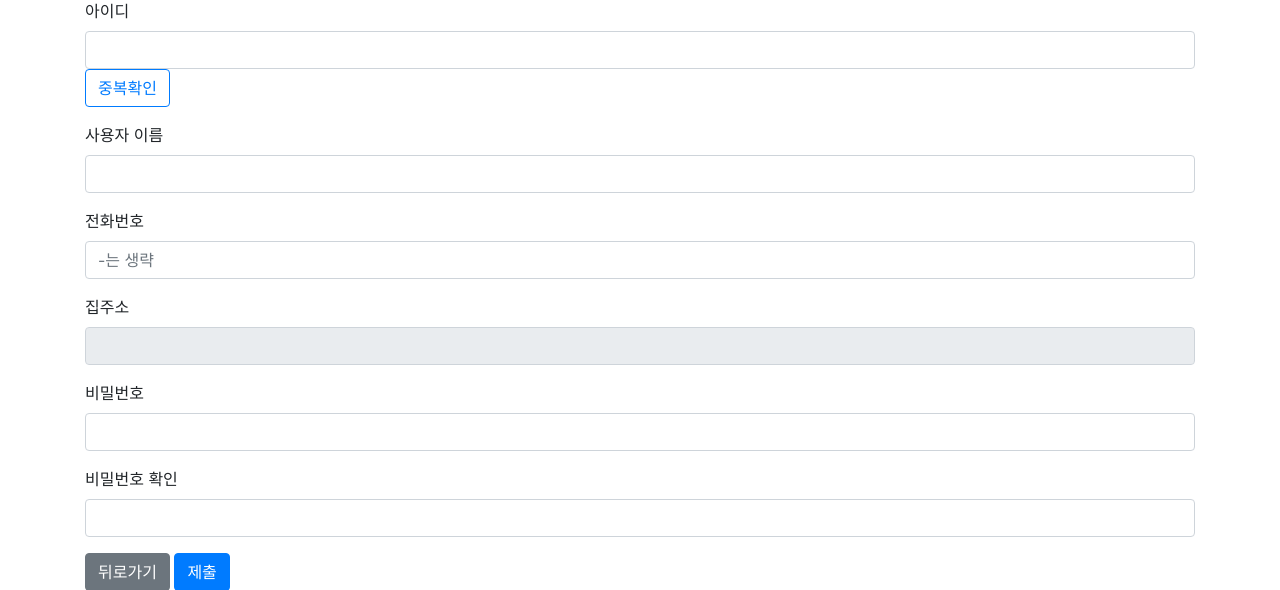
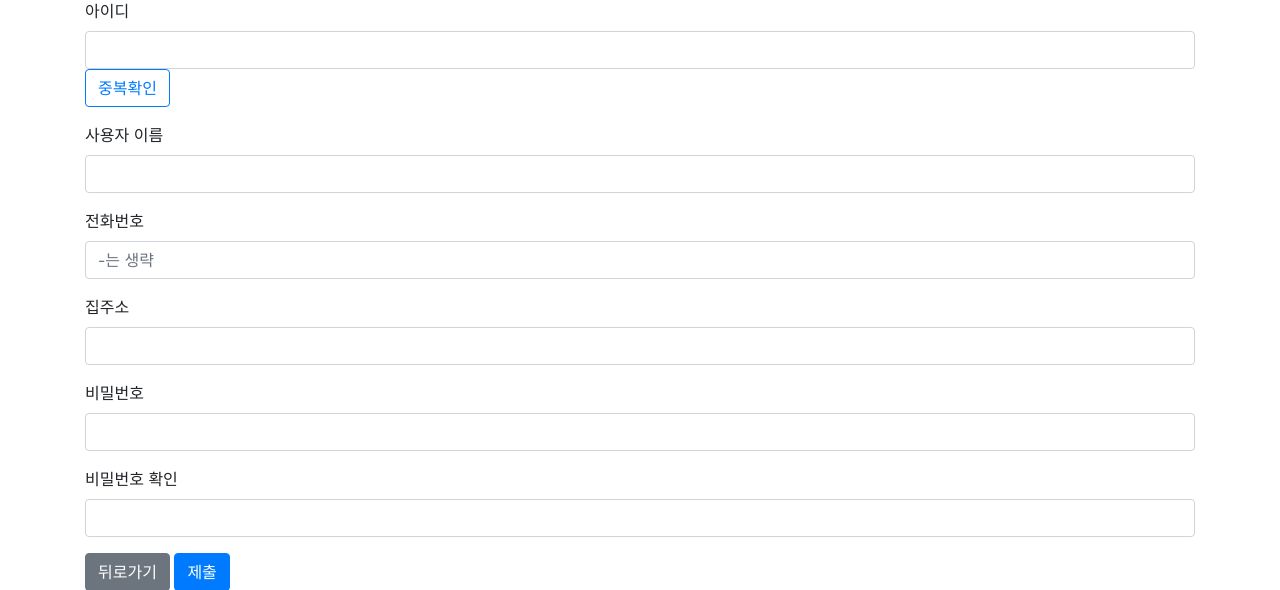
Before and after one commit to saleprobe/Project, a Flask app: page /register in a window 1280 px wide. Shown: the part 153-743 px from the top of the page. Run offline with Flask 3, Linux system fonts and the light colour scheme; some libraries are stand-ins or nearby versions.

Commit message:
주소
주소 입력칸 색상 변경(디폴트 회색 => 기본색)

```diff
--- a/Direct Sale/templates/register.html
+++ b/Direct Sale/templates/register.html
@@ -60,7 +60,7 @@ function openDaumPostcode() {
                         <!-- <label for="username">이름</label>
                         <input type="text" class="form-control" id="username" placeholder="사용자이름" name="username" /> -->
                         {{form.address.label("집주소")}}
-                        {{form.address(class="form-control", placeholder="", onclick="openDaumPostcode();", id="address-input", readonly="readonly")}}
+                        {{form.address(class="form-control", placeholder="", onclick="openDaumPostcode();", id="address-input", readonly="readonly", style="background-color: white;")}}
                     </div>
                     <div class="form-group">
                         <!-- <label for="password">비밀번호</label>
```
